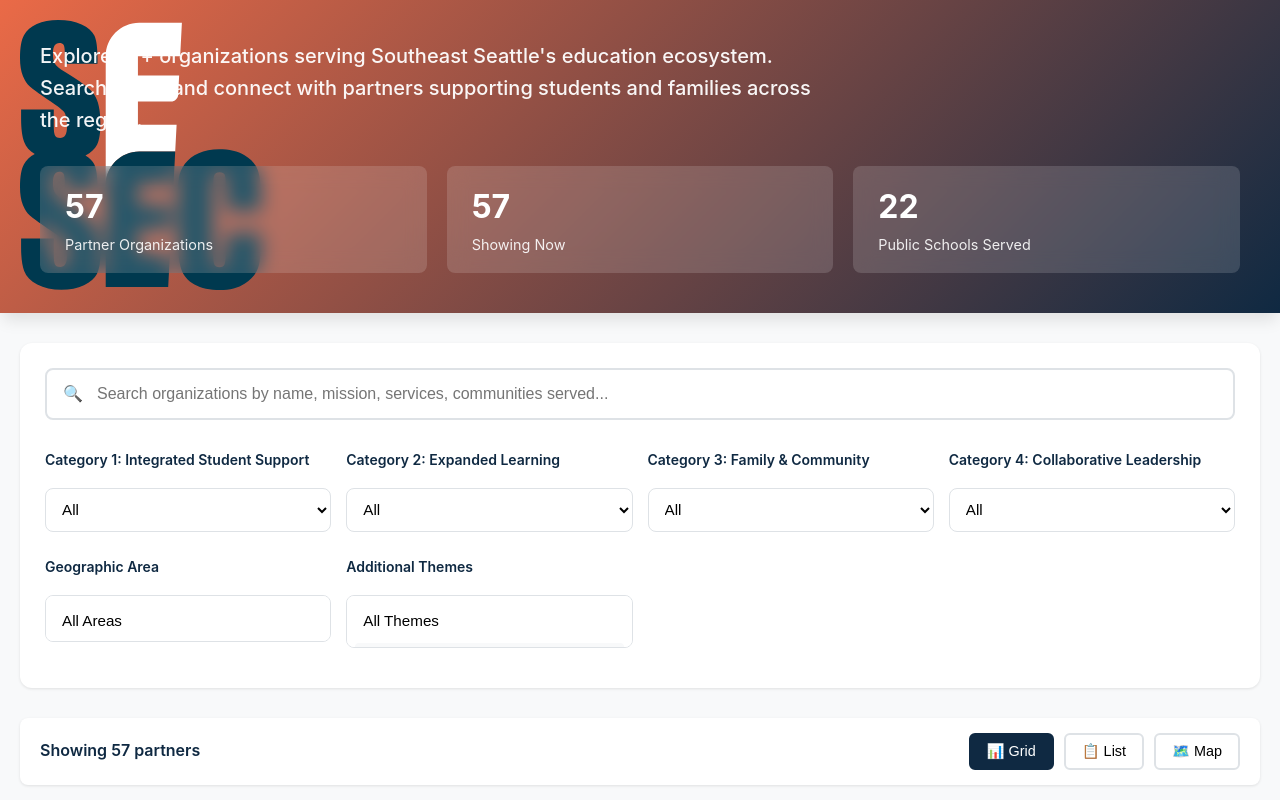
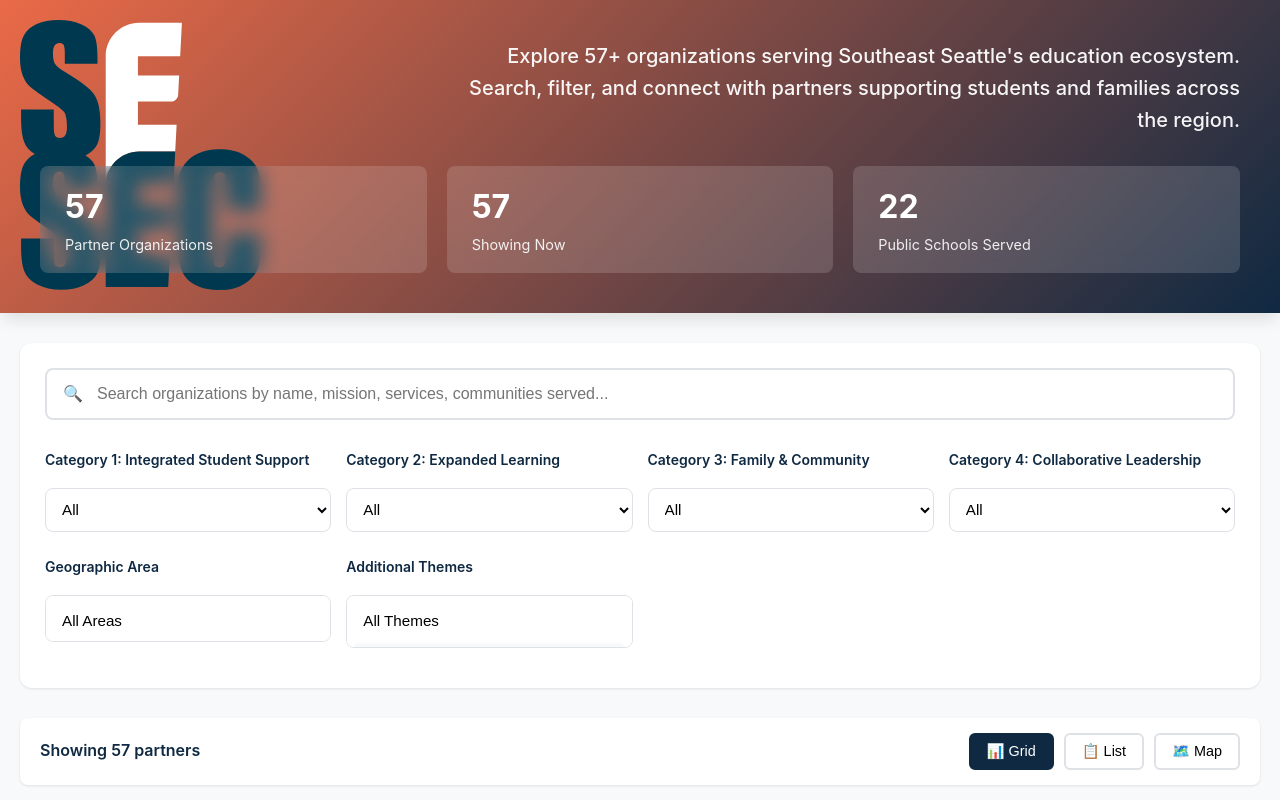
Before and after one commit to alyssagabrielleganyu/sesec-partner-map, a website: page index.html in a window 1280 px wide. Shown: the top 800 px of the page. Drawn offline with nearby package versions, Linux system fonts and the light colour scheme.

Commit message:
Right-align subtitle text in header
- Add text-align: right to header subtitle
- Add margin-left: auto to position text block on right side
- Subtitle text now aligned to the right for better visual balance with logo watermark on left

```diff
--- a/src/css/styles.css
+++ b/src/css/styles.css
@@ -92,6 +92,8 @@ body {
     max-width: 800px;
     line-height: 1.6;
     font-weight: 500;
+    text-align: right;
+    margin-left: auto;
 }
 
 .stats {
```
